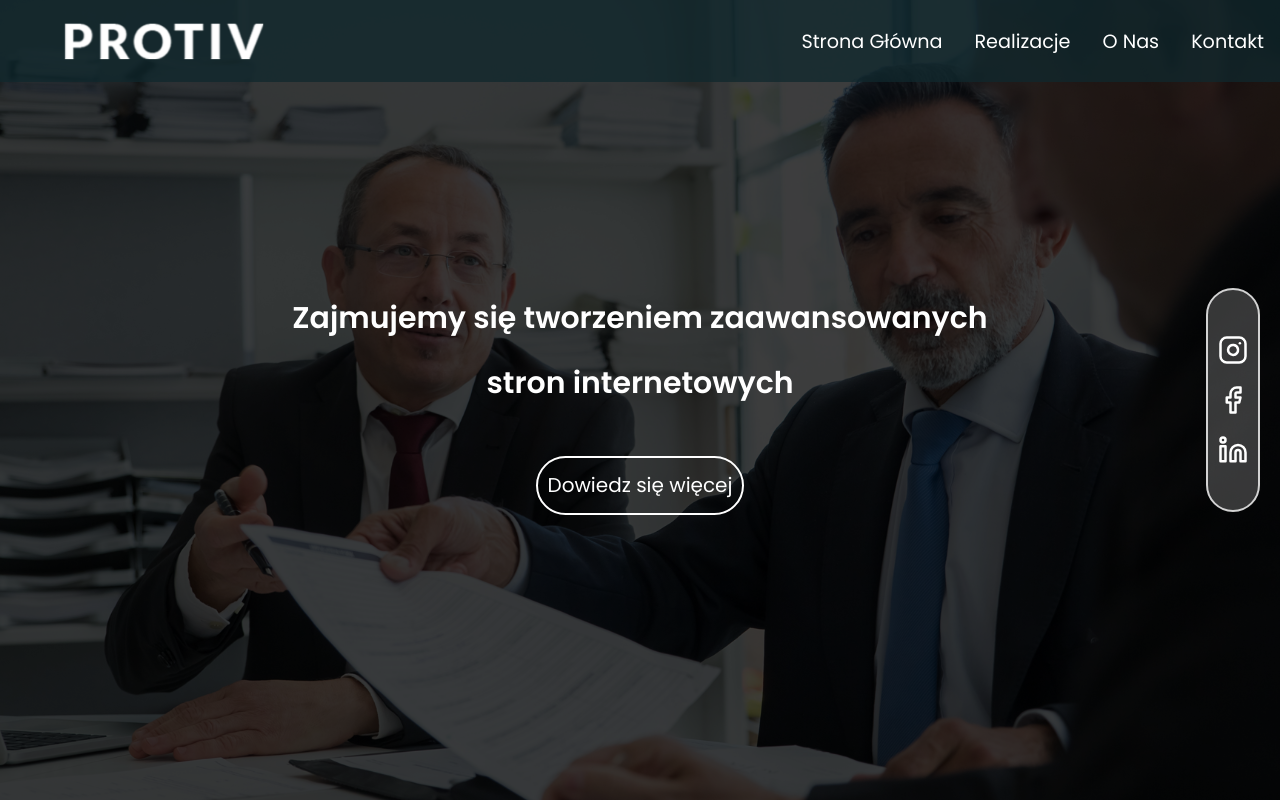
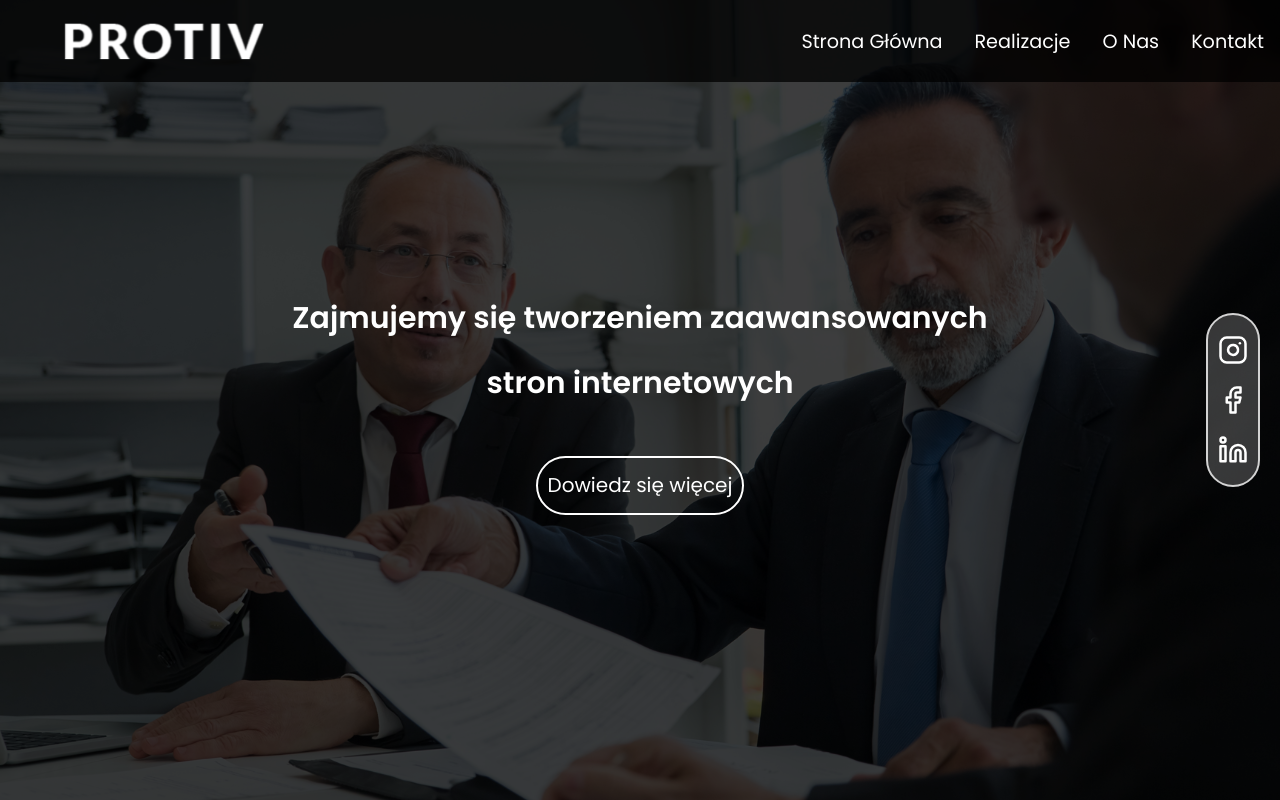
Before and after one commit to frodoprgmz/Protivreact, a React (Create React App) app: page / in a window 1280 px wide. Shown: the top 800 px of the page. Built offline with nearby package versions, Linux system fonts and the light colour scheme.

Commit message:
skibidi9

```diff
--- a/src/pages/css/Header.css
+++ b/src/pages/css/Header.css
@@ -1,5 +1,5 @@
 .header {
-  background-color: #11282dc1;
+  background-color: #000000c1;
   padding: 1rem 0;
   display: flex;
   justify-content: space-between;
@@ -107,7 +107,7 @@
     display: none;
     flex-direction: column;
     width: 100%;
-    background-color: #11282dc1;
+    background-color: #000000c1;
     position: absolute;
     top: 80px; /* Dostosuj do wysokości headera */
     left: 0;
--- a/src/pages/css/Home.css
+++ b/src/pages/css/Home.css
@@ -73,7 +73,7 @@ p {
 }
 
 .social-media {
-  height: 200px;
+  height: 150px;
   width: 30px;
   padding: 10px;
   display: flex;
```
